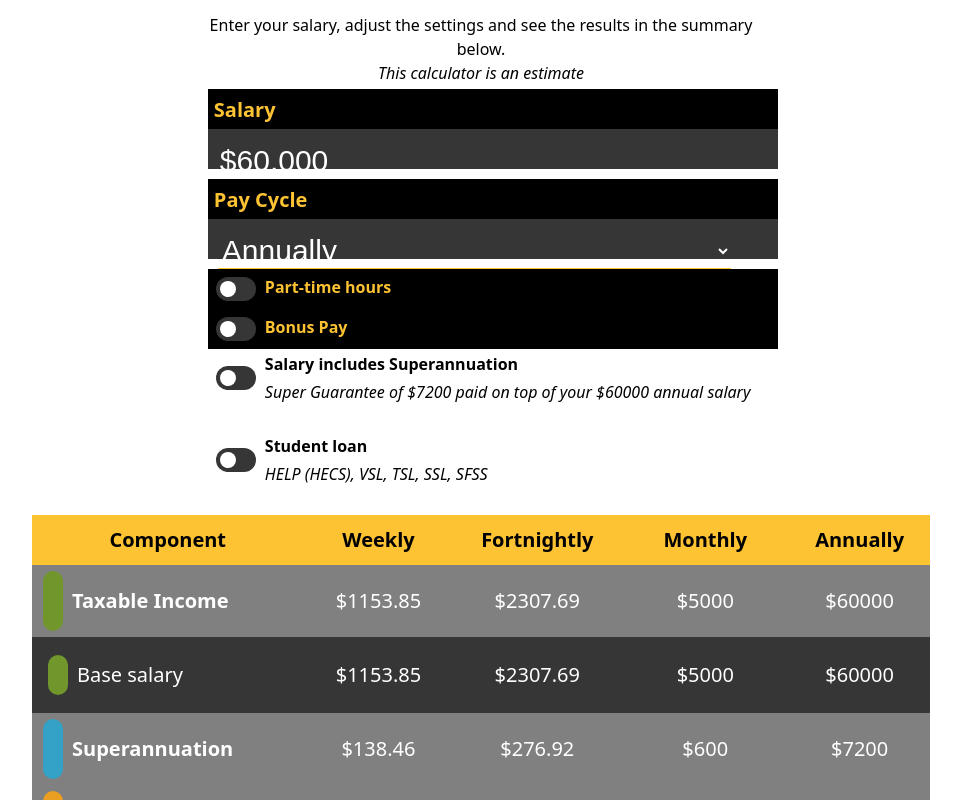
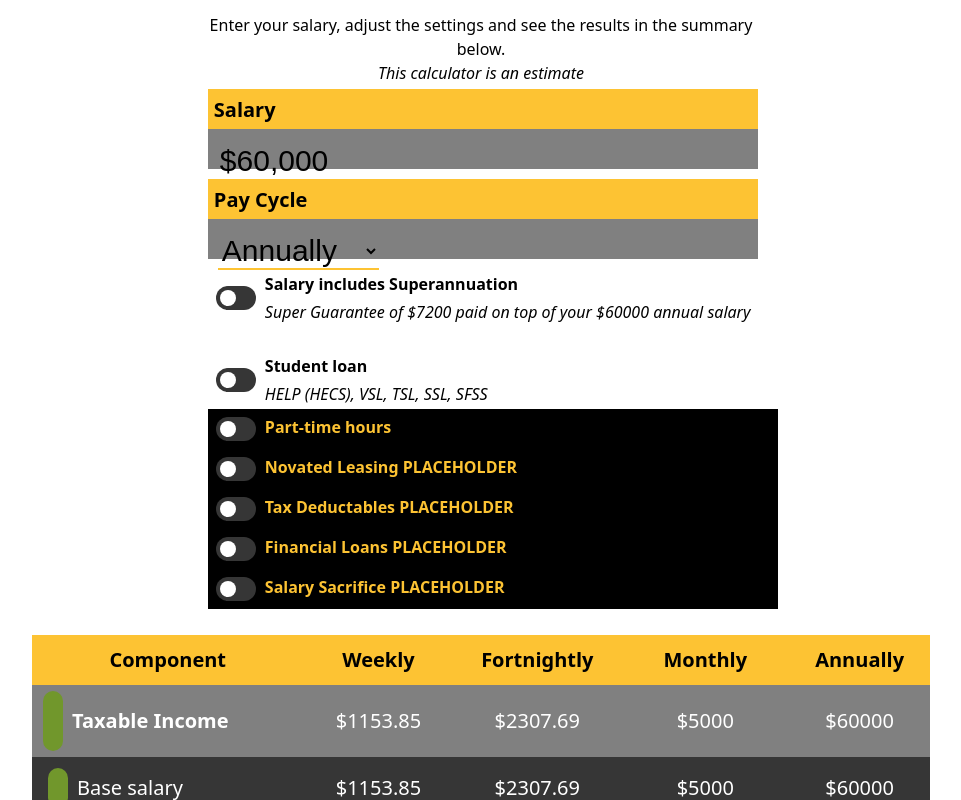
Before and after one commit to spikyMalkallam/pay-calculator, a React (Vite) app: page / in a window 1280 px wide. Shown: the top 800 px of the page, without its empty margins (29-990 px from the left). Built offline with nearby package versions, Linux system fonts and the light colour scheme.

Commit message:
Formatting test

```diff
--- a/src/App.css
+++ b/src/App.css
@@ -115,6 +115,7 @@ button:focus {
 #summary-table {
   width: 60vw;
   max-width: 1000px;
+
 }
 
 #chart-section {
--- a/src/App.tsx
+++ b/src/App.tsx
@@ -406,7 +406,7 @@ function App() {
                     label='Salary'
                     value={salary}
                     setFunc={(val) => { setSalary(val); }}
-                    styling='large-dark'
+                    styling='large'
                     monetary={true}
                     rounding={2}
                     min={0}
@@ -425,8 +425,62 @@ function App() {
                       "Daily": "Daily",
                       "Hourly": "Hourly"
                     }}
-                    styling='large-dark'
+                    styling='large'
                   />
+
+                  {/* <ToggleDropdownTab
+                    label='Bonus Pay'
+                    contents={<table className='dropdown-table'>
+                      <tbody>
+                        <tr>
+                          <td>
+                            <InputField
+                              label={bonusFrequency + ' bonus'}
+                              id='bonus-amount'
+                              value={bonus}
+                              setFunc={(val) => { setBonus(val); }}
+                              styling='large'
+                              monetary={true}
+                              rounding={2}
+                              min={0}
+                              max={null}
+                            />
+                          </td>
+
+                          <td>
+                            <SelectField
+                              label="Bonus Frequency"
+                              id="bonus-frequency"
+                              value={bonusFrequency}
+                              setFunc={setBonusFrequency}
+                              items={{
+                                "Annually": "Annual"
+                              }}
+                              styling='large'
+                            />
+                          </td>
+                        </tr>
+
+                      </tbody>
+                    </table>}
+                    toggleFunc={setHasBonus}
+                    expandedVar={hasBonus}
+                  /> */}
+
+                  <div>
+                    <SwitchToggle
+                      label="Salary includes Superannuation"
+                      description={'Super Guarantee of $' + round(financialData['superAmount'], 0) + ' paid on top of your $' + round(financialData['totalSalary'], 0) + ' annual salary'}
+                      setFunc={setSalaryIncludesSuper}
+                    />
+                    <span></span>
+                  </div>
+                  <br></br>
+                  <div><SwitchToggle
+                    label="Student loan"
+                    description='HELP (HECS), VSL, TSL, SSL, SFSS'
+                    setFunc={setHasStudentLoan}
+                  /></div>
                   <ToggleDropdownTab
                     label={'Part-time hours'}
                     contents={
@@ -440,7 +494,7 @@ function App() {
                                 id='work-hours'
                                 value={dailyHours}
                                 setFunc={setDailyHours}
-                                styling='large-dark'
+                                styling='large'
                                 monetary={false}
                                 rounding={2}
                                 min={0}
@@ -453,7 +507,7 @@ function App() {
                                 id='days-per-period'
                                 value={daysPerPeriod}
                                 setFunc={setDaysPerPeriod}
-                                styling='large-dark'
+                                styling='large'
                                 monetary={false}
                                 rounding={1}
                                 min={0}
@@ -472,7 +526,7 @@ function App() {
                                   "Month": "Month",
                                   "Year": "Year",
                                 }}
-                                styling='large-dark'
+                                styling='large'
                               />
                             </td>
                           </tr>
@@ -482,60 +536,34 @@ function App() {
                     toggleFunc={setHasPartTimeHours}
                     expandedVar={hasPartTimeHours}
                   />
-
                   <ToggleDropdownTab
-                    label='Bonus Pay'
-                    contents={<table className='dropdown-table'>
-                      <tbody>
-                        <tr>
-                          <td>
-                            <InputField
-                              label={bonusFrequency + ' bonus'}
-                              id='bonus-amount'
-                              value={bonus}
-                              setFunc={(val) => { setBonus(val); }}
-                              styling='large-dark'
-                              monetary={true}
-                              rounding={2}
-                              min={0}
-                              max={null}
-                            />
-                          </td>
-
-                          <td>
-                            <SelectField
-                              label="Bonus Frequency"
-                              id="bonus-frequency"
-                              value={bonusFrequency}
-                              setFunc={setBonusFrequency}
-                              items={{
-                                "Annually": "Annual"
-                              }}
-                              styling='large-dark'
-                            />
-                          </td>
-                        </tr>
-
-                      </tbody>
-                    </table>}
-                    toggleFunc={setHasBonus}
-                    expandedVar={hasBonus}
+                    label={'Novated Leasing PLACEHOLDER'}
+                    contents={<></>
+                    }
+                    toggleFunc={setHasPartTimeHours}
+                    expandedVar={hasPartTimeHours}
                   />
-
-                  <div>
-                    <SwitchToggle
-                      label="Salary includes Superannuation"
-                      description={'Super Guarantee of $' + round(financialData['superAmount'], 0) + ' paid on top of your $' + round(financialData['totalSalary'], 0) + ' annual salary'}
-                      setFunc={setSalaryIncludesSuper}
-                    />
-                    <span></span>
-                  </div>
-                  <br></br>
-                  <div><SwitchToggle
-                    label="Student loan"
-                    description='HELP (HECS), VSL, TSL, SSL, SFSS'
-                    setFunc={setHasStudentLoan}
-                  /></div>
+                  <ToggleDropdownTab
+                    label={'Tax Deductables PLACEHOLDER'}
+                    contents={<></>
+                    }
+                    toggleFunc={setHasPartTimeHours}
+                    expandedVar={hasPartTimeHours}
+                  />
+                  <ToggleDropdownTab
+                    label={'Financial Loans PLACEHOLDER'}
+                    contents={<></>
+                    }
+                    toggleFunc={setHasPartTimeHours}
+                    expandedVar={hasPartTimeHours}
+                  />
+                  <ToggleDropdownTab
+                    label={'Salary Sacrifice PLACEHOLDER'}
+                    contents={<></>
+                    }
+                    toggleFunc={setHasPartTimeHours}
+                    expandedVar={hasPartTimeHours}
+                  />
                 </td>
               </tr>
 
--- a/src/dropdown.css
+++ b/src/dropdown.css
@@ -41,7 +41,7 @@
 }
 
 #summary-table td {
-    border: none
+    border: none;
 }
 
 .summary-tab {
@@ -297,7 +297,7 @@ select>option {
 
 .income-table-name {
     text-align: left;
-    padding: 12px 15px;
+    padding: 5px 15px;
     color: rgb(255, 255, 255);
     font-size: 20px;
     transition: background-color 0.3s ease;
--- a/src/forms.css
+++ b/src/forms.css
@@ -8,10 +8,11 @@
 .large-form-box {
     color: rgb(0, 0, 0);
     text-align: left;
-    background-color: var(--hive-yellow);
     width: 100%;
     height: 10vh;
     margin-bottom: 10px;
+    background-color: grey;
+    max-width: 550px;
 }
 
 .large-dark-form-box {
@@ -40,9 +41,11 @@
 }
 
 .large-form-box p {
-    margin: 10px;
+    margin: 5px;
     font-size: 20px;
     font-weight: bold;
+    color: black;
+    padding: 0px;
 
 }
 
@@ -53,12 +56,19 @@
     margin-bottom: 12px;
 }
 
+.large-form-box-header {
+    background-color: var(--hive-yellow);
+    height: 40px;
+    padding: 1px;
+    margin-bottom: 12px;
+}
+
 .large-form {
     margin: 2px 10px 10px 10px;
     font-size: 30px;
     background: none;
     border: none;
-    border-bottom: 2px solid rgb(0, 0, 0);
+    border-bottom: 2px solid var(--hive-yellow);
 }
 
 .large-dark-form {
--- a/src/graphs.tsx
+++ b/src/graphs.tsx
@@ -123,7 +123,7 @@ export default function PayrollPieChart({ data, title }: PayrollPieProps) {
 
     return (
         <Box sx={{ maxWidth: 350, height: 380, textAlign: 'center' }}>
-            <h2 style={{ margin: '0px' }}>{title}</h2>
+            <h2 style={{ margin: '20px 10px 0px 10px' }}>{title}</h2>
             <Box sx={{ display: 'flex', justifyContent: 'center', width: 350, height: 350 }}>
                 <PieChart
                     series={[
```
